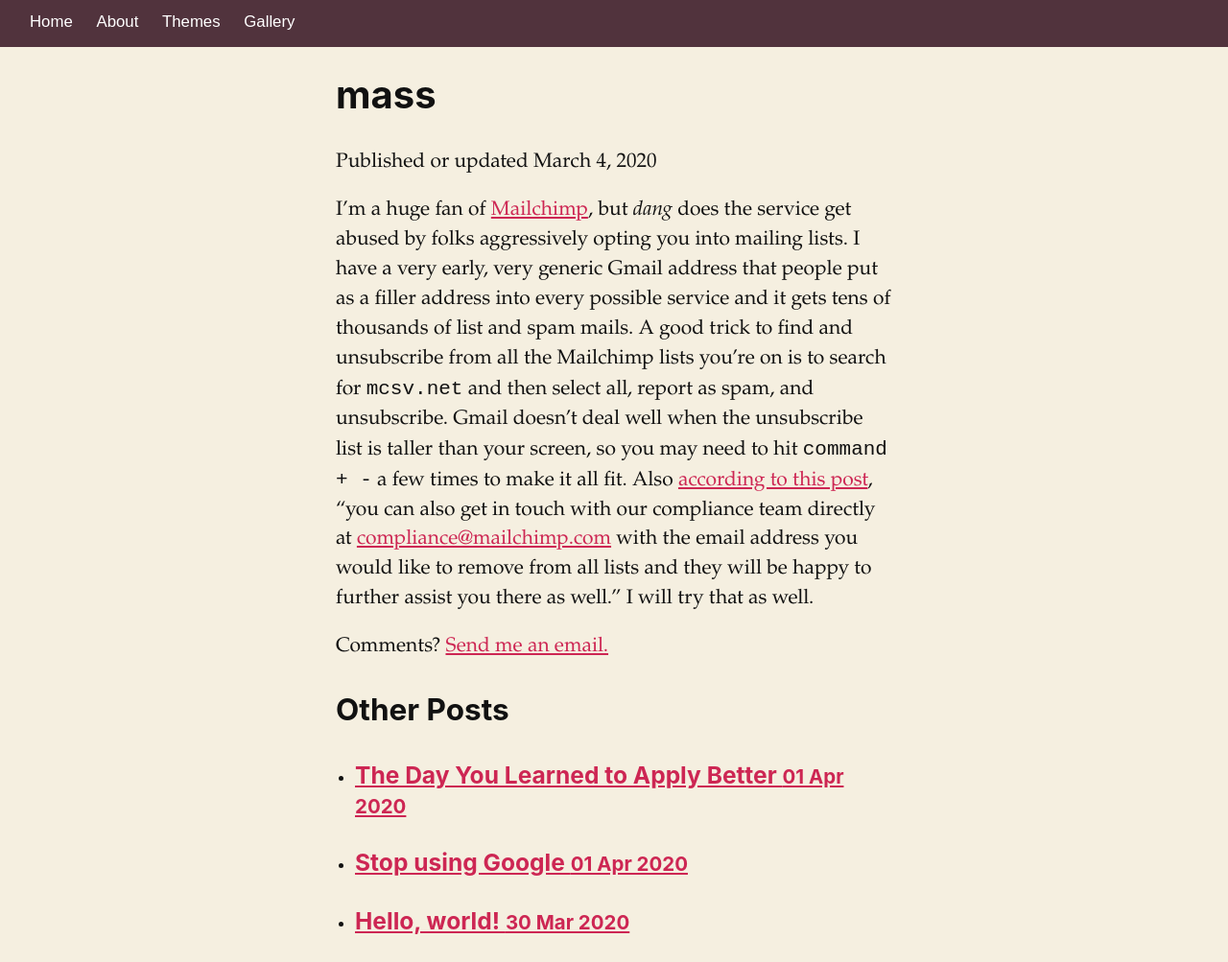
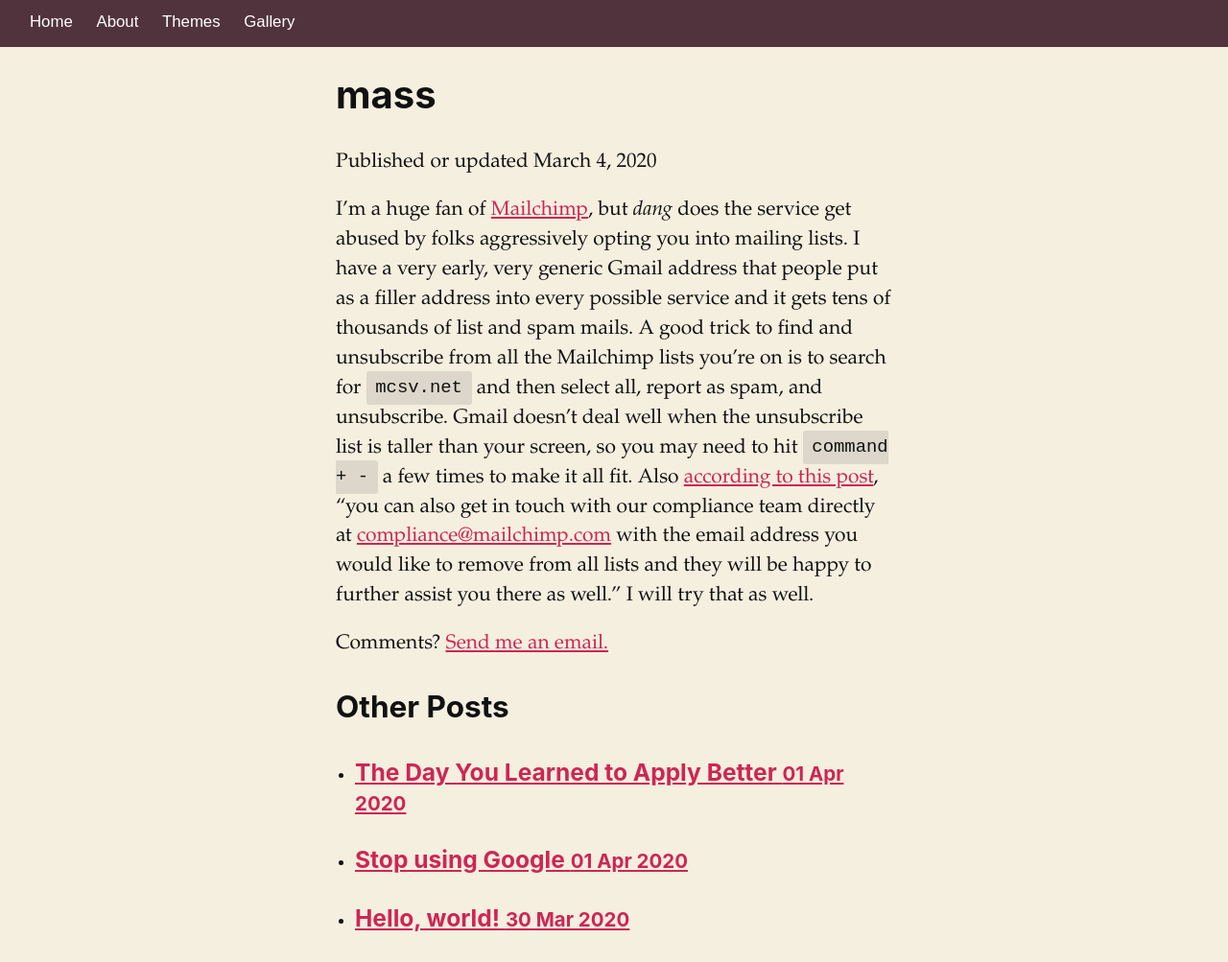
Before and after one commit to derykmakgill/matt, a Jekyll site: the page built from _posts/2020-03-04-mass.md, in a window 1280 px wide. Shown: the whole page at 96% size. Built offline with Jekyll 4.4.1, drawn with Linux system fonts in a browser that asks for light colours.

Commit message:
Update default.html

```diff
--- a/_layouts/default.html
+++ b/_layouts/default.html
@@ -246,6 +246,15 @@
 	margin-top: 60px;
 	  }
 
+code {
+    background: rgba(0,0,0,.075);
+    border-radius: .2rem;
+    background-color: #dcd7ca;
+    font-family: monospace;
+    font-size: .9em;
+    padding: .4rem .6rem;
+}
+
 </style>
 </head>
 
```
